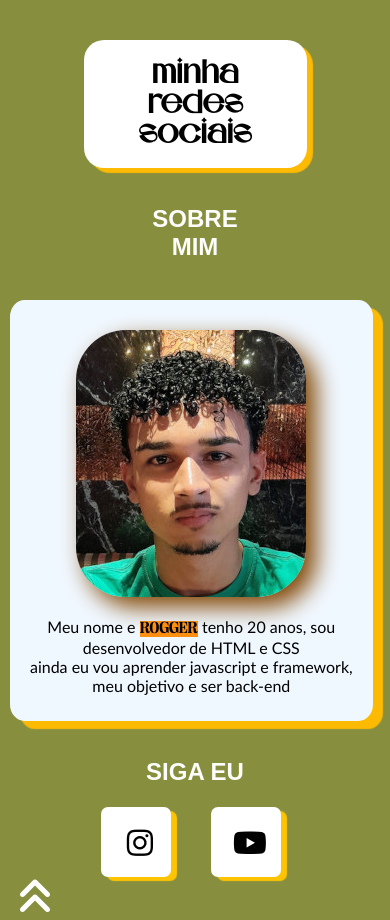
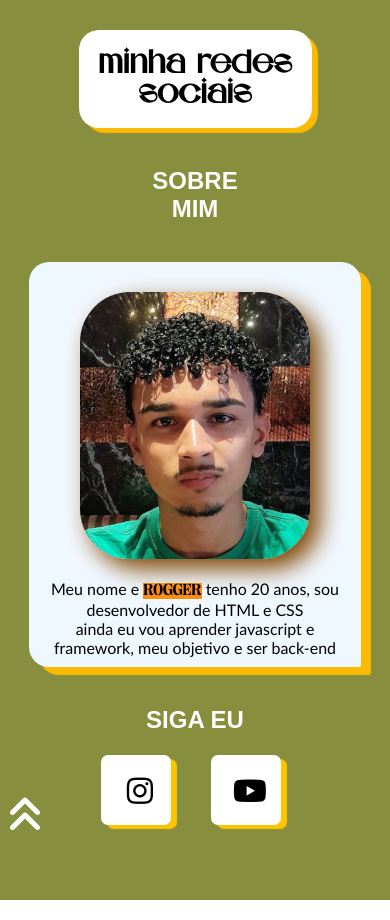
Before and after one commit to DevRogger/sobre-mim, a plain HTML site: page index.html in a window 390 px wide. Shown: the top 920 px of the page. Drawn offline with Linux system fonts and the light colour scheme.

Commit message:
atualizei

```diff
--- a/index.css
+++ b/index.css
@@ -9,12 +9,16 @@
     src: url('fonts/ClassicalDiary-Regular Demo.ttf') format('truetype');
 }
 
-body {
+* {
+    margin: 0;
+    padding: 0;
+}
+
+.contein1 {
     background-color: rgb(135, 143, 63);
     font-family: Arial, Helvetica, sans-serif;
-    max-width: 100%;
-    margin: 40px auto;
-    padding: 0 10px;
+    width: 100%;
+    height: 900px;
     overflow: hidden;
 }
 
@@ -67,6 +71,7 @@ main {
     color: #000000;
     text-align: center;
     max-width: 20%;
+    margin-top: 30px;
 }
 
 .meunome {
@@ -222,8 +227,7 @@ main {
 @media (max-width: 600px) {
 
     main {
-        margin-right: 2%;
-        border-radius: 4%;
+        width: 80%;
     }
 
     .redes {
@@ -250,12 +254,15 @@ main {
         width: 100px;
     }
 
+    /*------mini-menu-----*/
+
     .contein {
 
         position: relative;
     }
 
     .menu {
+
         background-color: white;
         width: 300px;
         left: 37px;
@@ -266,6 +273,7 @@ main {
         border-radius: 20px;
         box-shadow: none;
         transition: 1s;
+        opacity: 1;
     }
 
     .cima {
@@ -276,6 +284,7 @@ main {
 
         position: absolute;
         left: 0px;
+        top: -30px;
         background-color: rgba(255, 0, 0, 0);
         font-size: 40px;
         color: white;
--- a/index.html
+++ b/index.html
@@ -9,6 +9,7 @@
     <title>portfolio</title>
 </head>
 <body>
+    <div class="contein1">
         <header>
             <h1 id="titulo"> minha redes sociais</h1>
         </header>
@@ -32,10 +33,9 @@
             <span class="cima"><i id="dentro-cima" class="fa-solid fa-angles-up"></i></span>
             <span class="baixo"><i id="dentro-baixo" class="fa-solid fa-angles-down"></i></span>
             <div class="menu">
-
                <DIV class="fundo-ajuda"><div id="ajuda">Ajuda</div></DIV>
                <div class="fundo-priva"><div id="priva">Privacidade</div></div>
-
+            </div>
         </div>
     </div>
     <script src="animal.js"></script>
```
Lines whose indentation alone changed are shown as unchanged.
